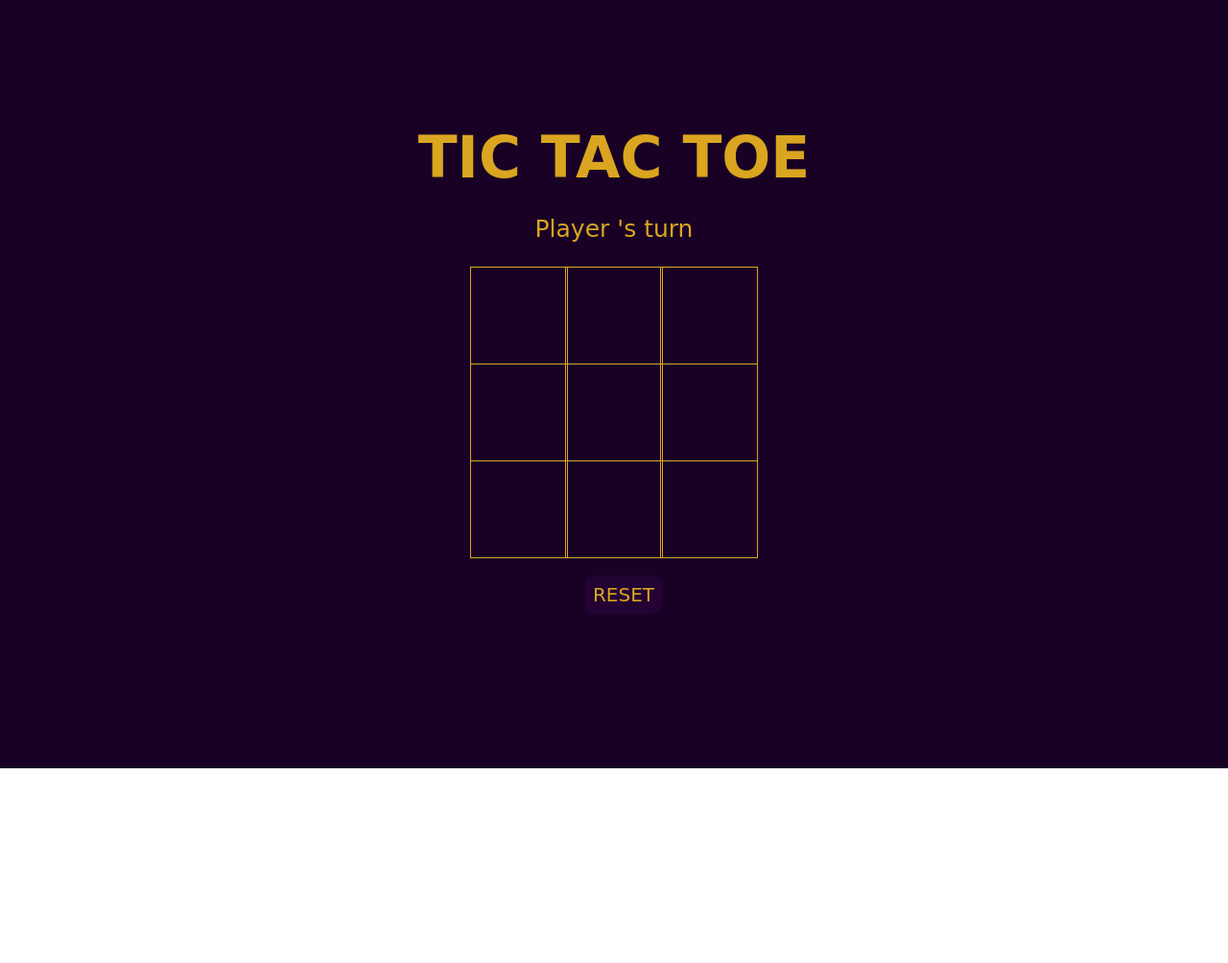
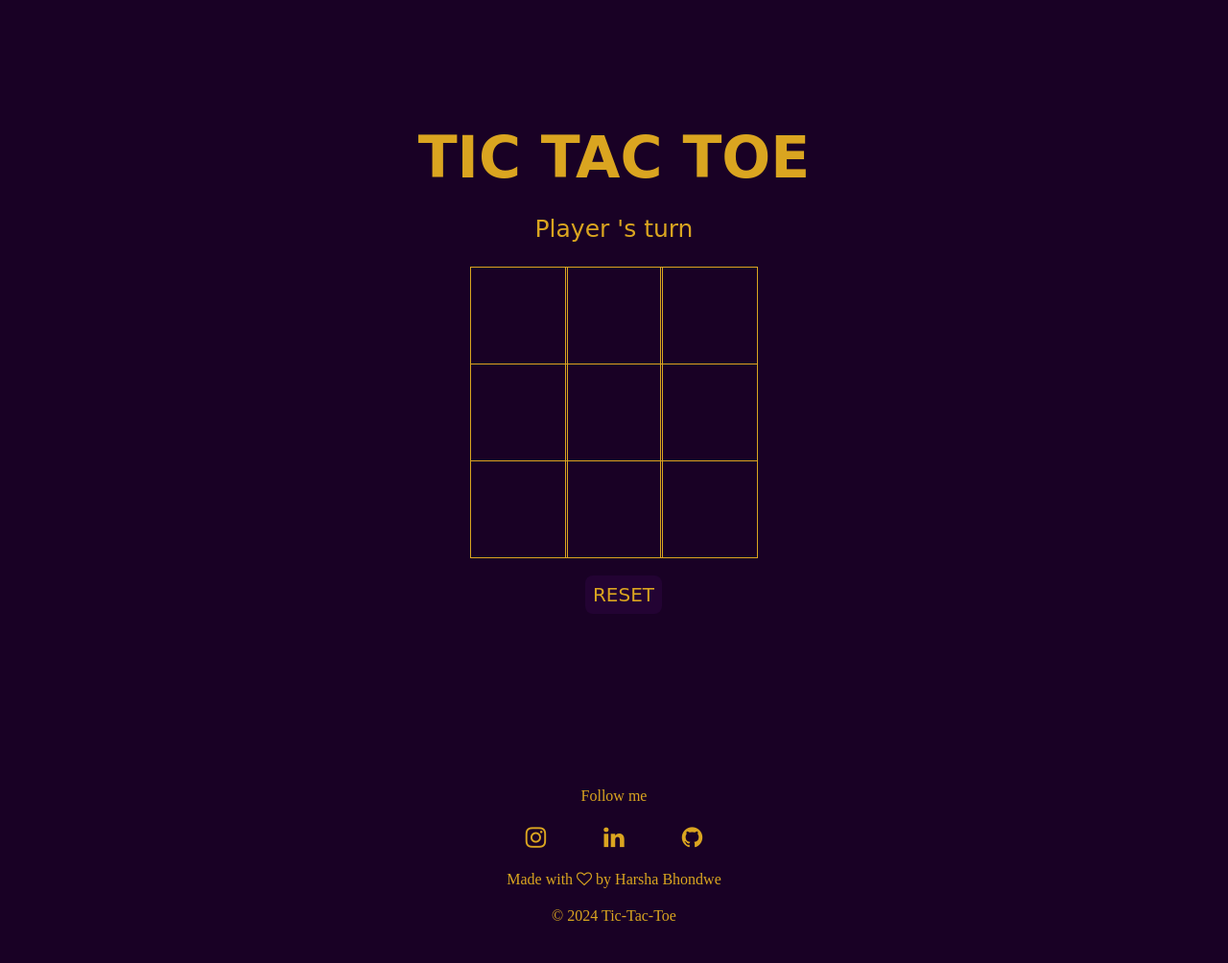
Before and after one commit to Harsha-0320/Prodigy_WD_03_TicTacToe, a plain HTML site: page index.html in a window 1280 px wide. Shown: the whole page at 96% size. Before the commit the page ends 801 px from the top, so only its background shows below. Drawn offline with Linux system fonts and the light colour scheme.

Commit message:
Updated commit

```diff
--- a/index.html
+++ b/index.html
@@ -5,6 +5,9 @@
     <meta name="viewport" content="width=device-width, initial-scale=1.0">
     <title>Tic Tac Toe</title>
     <link rel="stylesheet" href="style.css">
+    <link rel="preconnect" href="https://fonts.gstatic.com" crossorigin>
+    <link rel="stylesheet" href="https://stackpath.bootstrapcdn.com/font-awesome/4.7.0/css/font-awesome.min.css">
+
 </head>
 <body>
     <main class="background">
@@ -32,6 +35,18 @@
         <button id="reset">RESET</button>
        </section>
     </main>
+
+    <section class="footer">
+        <p>Follow me</p>
+    <div class="media-icons">
+        <a href="https://www.instagram.com/harsha__2010" target="_blank"><i class="fa fa-instagram"></i></a>
+        <a href="https://www.linkedin.com/in/harsha-bhondwe-3b8b5b284/" target="_blank"><i class="fa fa-linkedin"></i></a>
+        <a href="https://github.com/Harsha-0320" target="_blank"><i class="fa fa-github"></i></a>
+    </div>
+    <p>Made with <i class="fa fa-heart-o"><font style="font-size: medium;font-family: Cinzel;color: goldenrod;"> by Harsha Bhondwe</font></i></p>
+    <p>
+        © 2024 Tic-Tac-Toe</p>
+</section>
     <script src="script.js"></script>
 </body>
 </html>
--- a/style.css
+++ b/style.css
@@ -74,3 +74,66 @@
     margin-left: 1em;
     cursor: pointer;
 }
+
+
+.media-icons{
+    display: flex;
+    justify-content: center;
+    align-items: center;
+    margin: auto;
+  }
+
+  .media-icons a{
+    position: relative;
+    color: goldenrod;
+    font-size: 25px;
+    transition: 0.3s;
+    padding-bottom: 20px;
+    transition-property: transform;
+  }
+
+  .media-icons a:not(:last-child){
+    margin-right: 60px;
+  }
+
+  .media-icons a:hover{
+    transform:  scale(1.5);
+  }
+
+  .footer{
+    width: 100%;
+    text-align: center;
+    padding: 20px 0;
+    background: #190125;
+  }
+
+  .footer h4{
+    margin-bottom: 25px;
+    margin-top: 20px;
+    font-weight: 600;
+  }
+
+  .footer p{
+    font-size: medium;
+    font-family: 'Cinzel';
+    color: goldenrod;
+    padding-bottom: 20px;
+    text-align: center;
+  }
+
+  .icons .fa{
+    color: goldenrod;
+    margin: 0 13px;
+    cursor: pointer;
+    padding: 18px;
+
+  }
+
+  .fa-heart-o{
+    color: goldenrod;
+
+  }
+
+  .footer a{
+    color: goldenrod;
+  }
```
Also changed, not shown: Images/Screenshot 2024-05-18 230816.png (added), Images/Screenshot 2024-05-18 230839.png (added), Images/Screenshot 2024-05-18 230905.png (added), Images/Screenshot 2024-05-18 230918.png (added), 2 other files.
